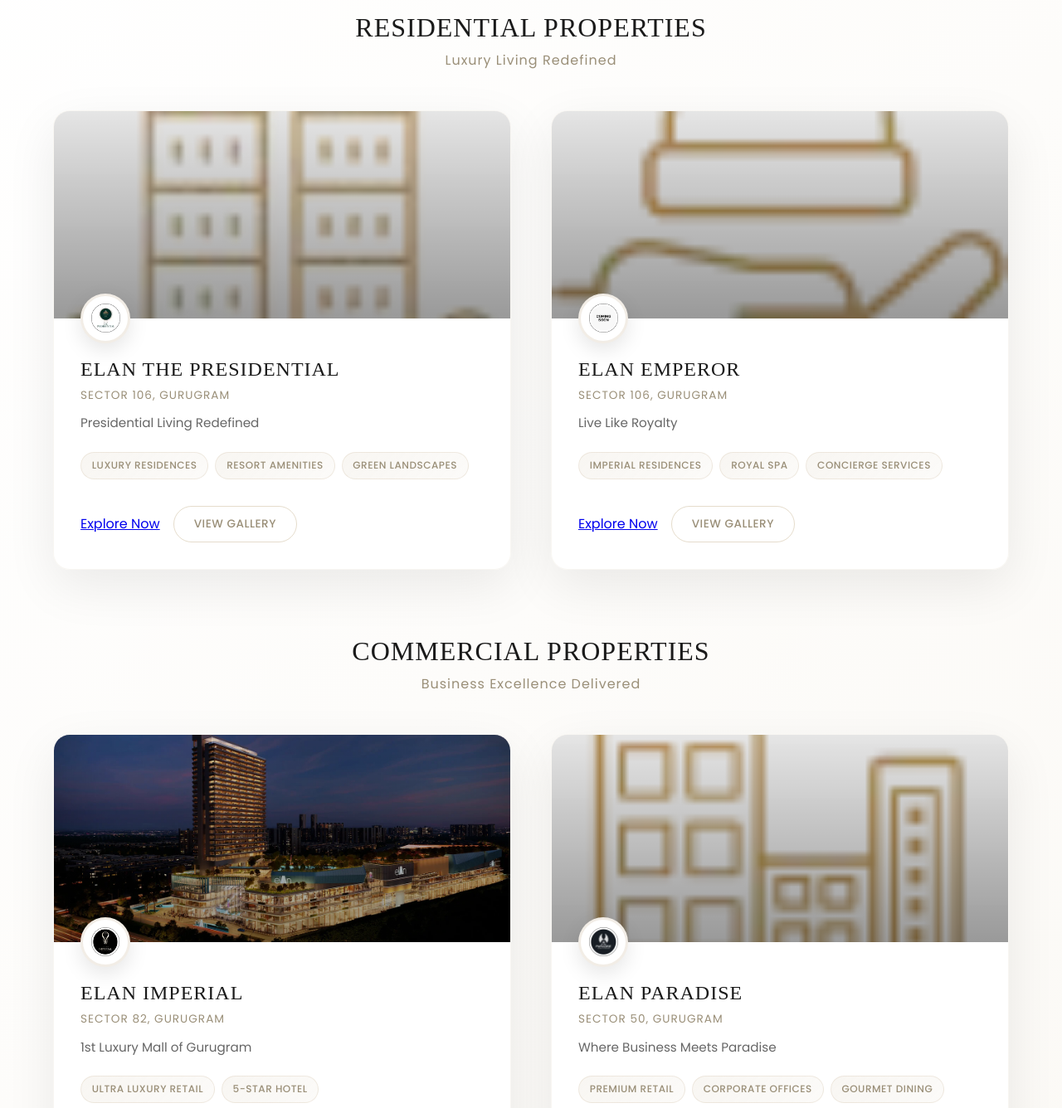
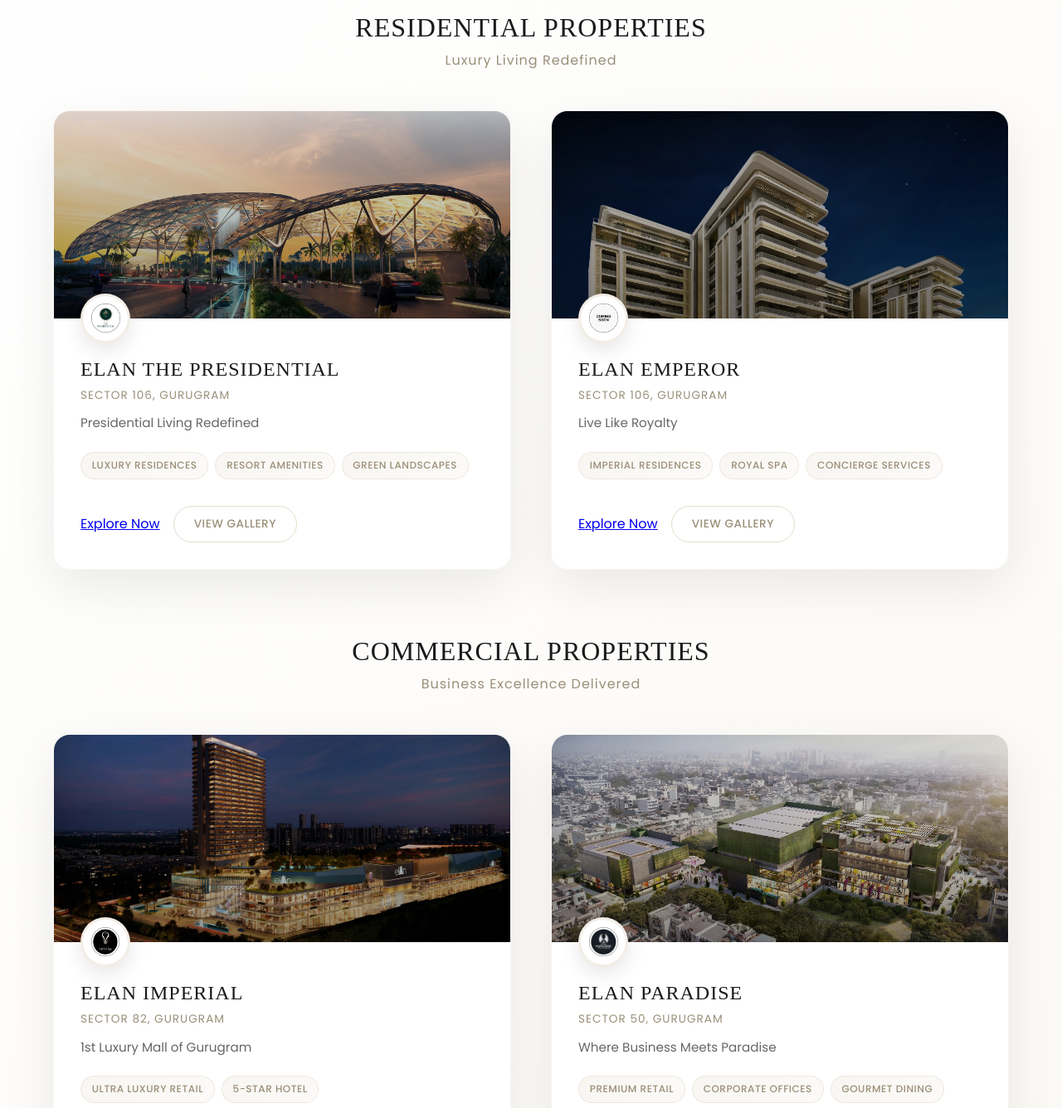
Before and after one commit to vibhu2208/elan-realty, a plain HTML site: page index.html in a window 1280 px wide. Shown: the part 1840-3176 px from the top of the page at 83% size. Drawn offline with Linux system fonts and the light colour scheme; a web font is replaced by a local one.

Commit message:
banner iamges are upplaoded to the prperty.

```diff
--- a/index.html
+++ b/index.html
@@ -114,7 +114,7 @@
             <div class="properties-grid">
                 <div class="property-card">
                     <div class="property-image">
-                        <img src="residential.webp" alt="Elan The Presidential">
+                        <img src="elan-presidential/background.webp" alt="Elan The Presidential">
                         <div class="property-overlay"></div>
                     </div>
                     <div class="property-info">
@@ -138,7 +138,7 @@
 
                 <div class="property-card">
                     <div class="property-image">
-                        <img src="hospitality.webp" alt="Elan Emperor">
+                        <img src="elan-emperor/banner-image1.webp" alt="Elan Emperor">
                         <div class="property-overlay"></div>
                     </div>
                     <div class="property-info">
@@ -195,7 +195,7 @@
 
                 <div class="property-card">
                     <div class="property-image">
-                        <img src="commercial.webp" alt="Elan Paradise">
+                        <img src="paradise/paradise.jfif" alt="Elan Paradise">
                         <div class="property-overlay"></div>
                     </div>
                     <div class="property-info">
```
